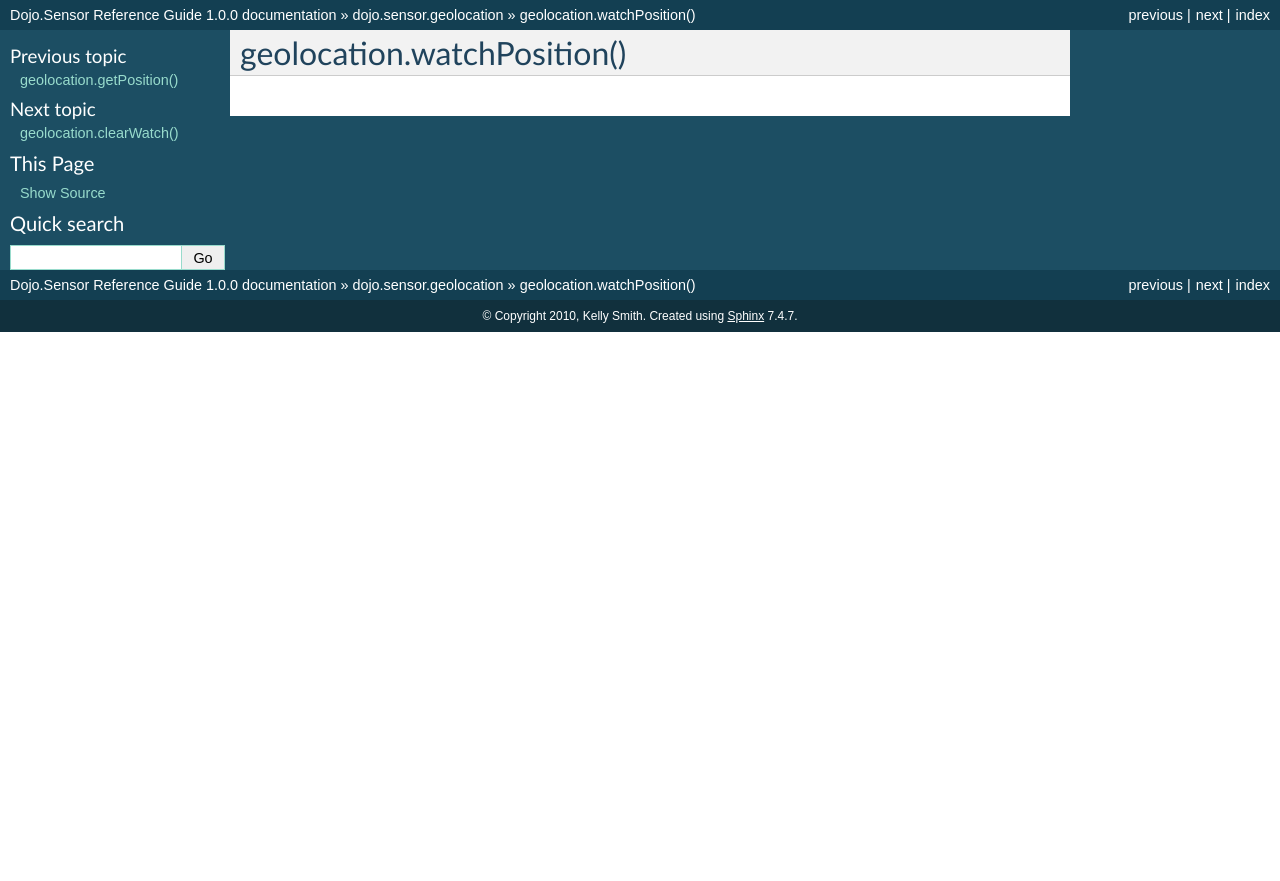
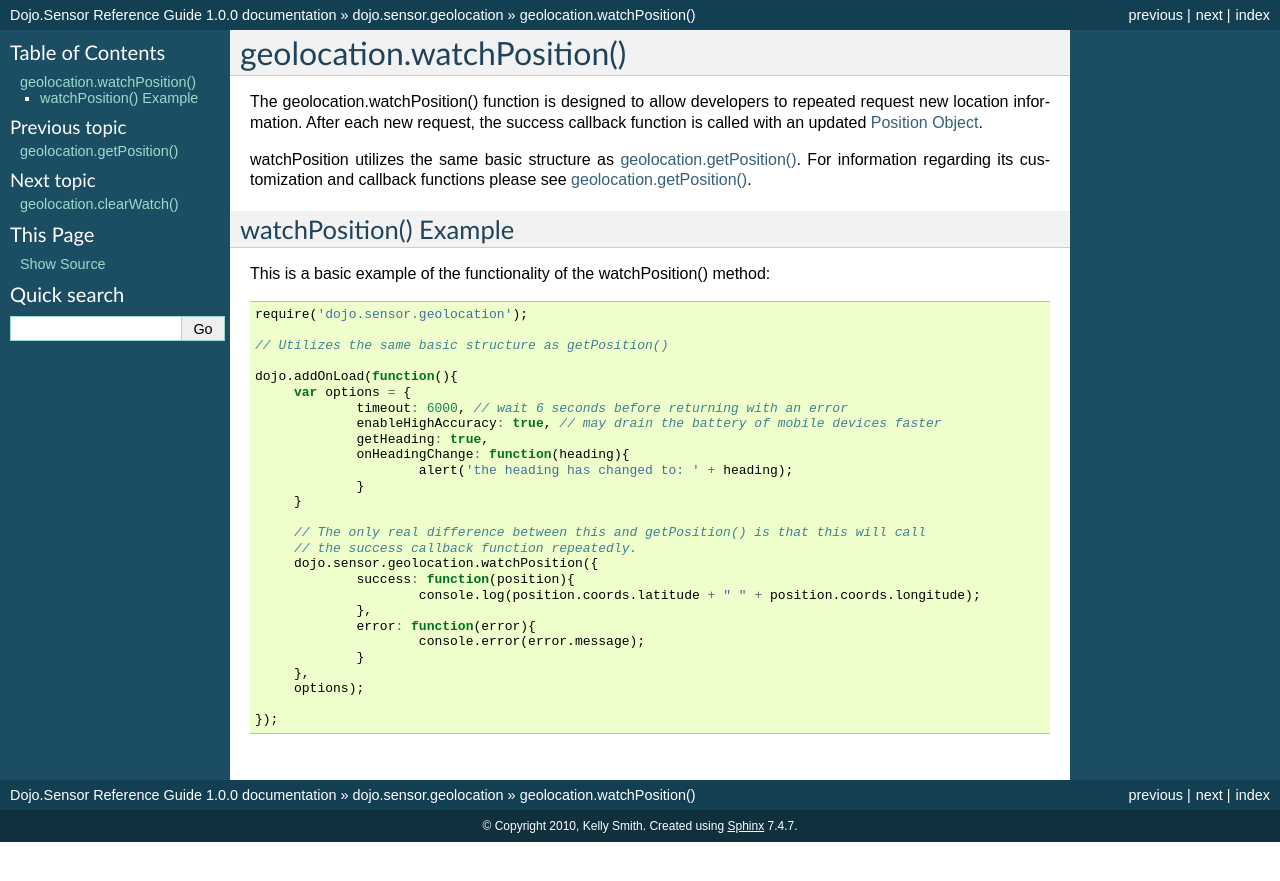
Before and after one commit to sovcn/GSoC, a Sphinx documentation site: the page built from ref/source/geolocation/watchPosition.rst, in a window 1280 px wide. Shown: the top 881 px of the page. Built offline with Sphinx 7.4.7, drawn with Linux system fonts in a browser that asks for light colours.

Commit message:
Implemented watchPosition documentation.  Slight changes to getPosition: moved example to the top.

```diff
--- a/ref/source/geolocation/watchPosition.rst
+++ b/ref/source/geolocation/watchPosition.rst
@@ -1,3 +1,44 @@
+.. highlight:: javascript
+
 ============================
 geolocation.watchPosition()
 ============================
+
+The geolocation.watchPosition() function is designed to allow developers to repeated request new location information.
+After each new request, the success callback function is called with an updated :ref:`position-object-label`.
+
+watchPosition utilizes the same basic structure as :doc:`getPosition`.
+For information regarding its customization and callback functions please see :doc:`getPosition`.
+
+watchPosition() Example
+************************************
+
+This is a basic example of the functionality of the watchPosition() method::
+
+   require('dojo.sensor.geolocation');
+
+   // Utilizes the same basic structure as getPosition()
+
+   dojo.addOnLoad(function(){
+   	var options = {
+   		timeout: 6000, // wait 6 seconds before returning with an error
+   		enableHighAccuracy: true, // may drain the battery of mobile devices faster
+   		getHeading: true,
+   		onHeadingChange: function(heading){
+   			alert('the heading has changed to: ' + heading);
+   		}
+   	}
+
+   	// The only real difference between this and getPosition() is that this will call
+   	// the success callback function repeatedly.
+   	dojo.sensor.geolocation.watchPosition({
+   		success: function(position){
+   			console.log(position.coords.latitude + " " + position.coords.longitude);
+   		},
+   		error: function(error){
+   			console.error(error.message);
+   		}
+   	},
+   	options);
+
+   });
```
Also changed, not shown: ref/source/geolocation.rst (+1 -11 lines), ref/source/geolocation/getPosition.rst (+34 -28 lines).
